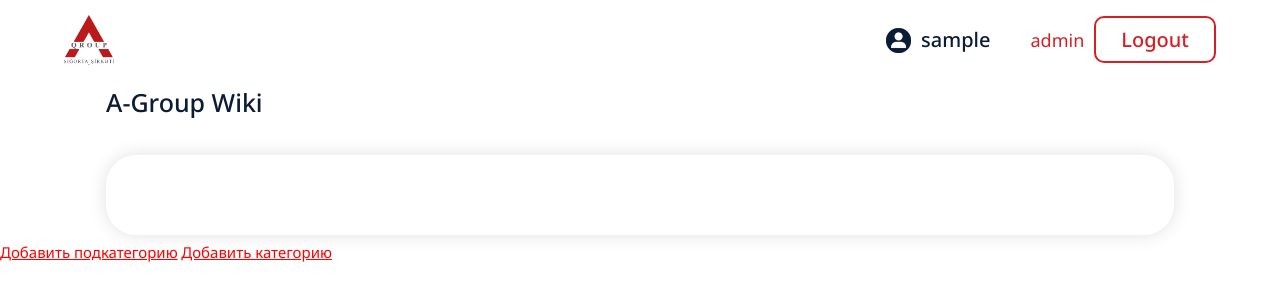
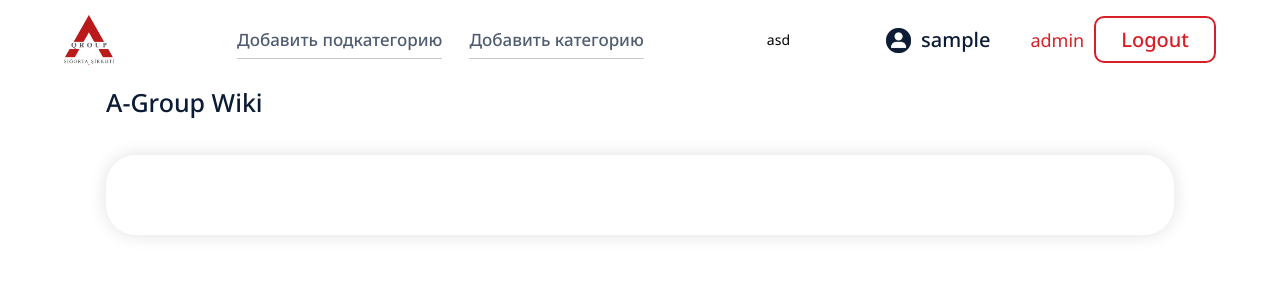
Before and after one commit to dakerdenis/workwiki, a PHP site: page / in a window 1280 px wide. Shown: the top 301 px of the page. Run offline with PHP 8.4, Linux system fonts and the light colour scheme; the visitor is signed in with stand-in values (Sample User, id 1); data that the repository does not hold is empty; some libraries are stand-ins or nearby versions.

Commit message:
navigation
added links to navigation block

```diff
--- a/include/navigation.php
+++ b/include/navigation.php
@@ -3,9 +3,28 @@
         <a href="./index.php" class="navigation__container_logo">
         </a>
         <div class="administration__block_wrapper">
-
+            <?php
+                        if(isset($_SESSION['role'])){
+                            if($_SESSION['role']=='admin'){
+                                echo '
+                                <a href="./index.php?source_page=add_subcategory">Добавить подкатегорию</a>
+                                <a href="./index.php?source_page=add_category">Добавить категорию</a>
+                                ';
+                            } else if($_SESSION['role']=='user'){
+                                echo 'Добро пожаловать !';
+                            } else if ($_SESSION['role']=='superadmin'){
+                                echo '
+                                <a href="./index.php?source_page=add_subcategory">Добавить подкатегорию</a>
+                                <a href="./index.php?source_page=add_category">Добавить категорию</a>
+                                <a href="./index.php?source_page=add_user">Пользователи</a>
+                                ';
+                            }
+                        }
+            ?>
         </div>
-
+                    <div class="search__navigation_wrapper">
+                        asd
+                    </div>
         <div class="navigation__container__login">
             <div class="navigation__container_username">
                 <div class="navigation__container__username-p">
--- a/index.php
+++ b/index.php
@@ -45,22 +45,7 @@ if (isset($_SESSION['username'])) {
 
     <?php
 
-        if(isset($_SESSION['role'])){
-            if($_SESSION['role']=='admin'){
-                echo '
-                <a style="color: red; font-size: 15px;" href="./index.php?source_page=add_subcategory">Добавить подкатегорию</a>
-                <a style="color: red; font-size: 15px;" href="./index.php?source_page=add_category">Добавить категорию</a>
-                ';
-            } else if($_SESSION['role']=='user'){
-                echo 'Добро пожаловать !';
-            } else if ($_SESSION['role']=='superadmin'){
-                echo '
-                <a style="color: red; font-size: 15px;" href="./index.php?source_page=add_subcategory">Добавить подкатегорию</a>
-                <a style="color: red; font-size: 15px;" href="./index.php?source_page=add_category">Добавить категорию</a>
-                <a style="color: red; font-size: 15px;" href="./index.php?source_page=add_user">Пользователи</a>
-                ';
-            }
-        }
+
 
     ?>
 
--- a/styles/style.css
+++ b/styles/style.css
@@ -115,6 +115,26 @@ body {
   color: #fff;
 }
 .navigation__container_logout a{}
+.administration__block_wrapper{
+  width: 40%;
+  display: flex;
+  justify-content: space-evenly;
+
+}
+.administration__block_wrapper a {
+  color: #13243fbd;
+  text-decoration: none;
+  font-size: 17px;
+  font-weight: 500;
+  display: block;
+  padding-top: 10px;
+  padding-bottom: 10px;
+  border-bottom: 1px solid #0c1c353a;
+}
+.administration__block_wrapper a:hover {
+  color: #0c1c35;
+  border-bottom: 1px solid #0c1c35;
+}
 
 /**********navigation styles*********************/
 /**********navigation styles*********************/
```
